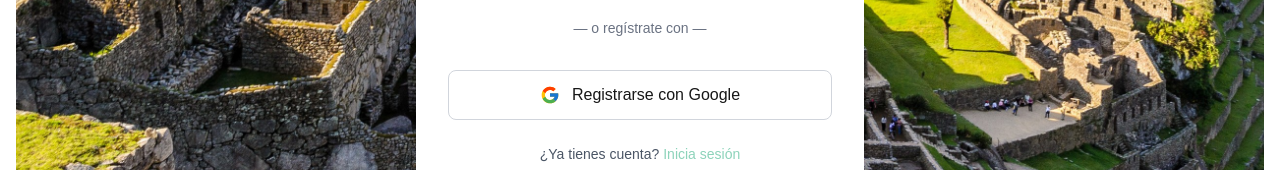
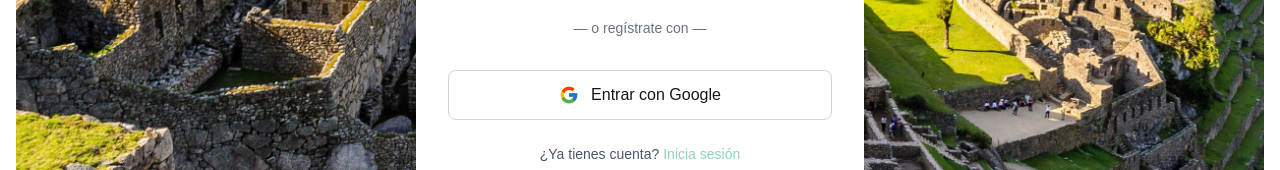
Before and after one commit to Janucas/frontTFG, a Next.js app: page /register in a window 1280 px wide. Shown: the part 946-1116 px from the top of the page. Built offline with nearby package versions, Linux system fonts and the light colour scheme.

Commit message:
login google

```diff
--- a/src/app/login/page.tsx
+++ b/src/app/login/page.tsx
@@ -3,6 +3,8 @@
 import { getAuth, signInWithPopup, GoogleAuthProvider } from "firebase/auth";
 import { app } from "@/lib/firebase"; // Asegúrate de que tienes esta configuración
 import { FcGoogle } from "react-icons/fc";
+
+
 
 export default function AuthButton() {
   const handleGoogleLogin = async () => {
--- a/src/app/register/page.tsx
+++ b/src/app/register/page.tsx
@@ -4,6 +4,8 @@ import React, { useState } from "react";
 import Link from "next/link";
 import Footer from "@/components/Footer";
 import AuthButton from "@/components/AuthButton";
+
+<AuthButton mode="register" />
 
 export default function RegisterPage() {
   const [username, setNombre] = useState("");
--- a/src/components/AuthButton.tsx
+++ b/src/components/AuthButton.tsx
@@ -1,10 +1,15 @@
+// src/components/AuthButton.tsx
 "use client";
 
 import { getAuth, signInWithPopup, GoogleAuthProvider } from "firebase/auth";
 import { app } from "@/lib/firebase";
 import { FcGoogle } from "react-icons/fc";
 
-export default function AuthButton() {
+type AuthButtonProps = {
+  mode?: "login" | "register";
+};
+
+export default function AuthButton({ mode = "login" }: AuthButtonProps) {
   const handleGoogleLogin = async () => {
     const provider = new GoogleAuthProvider();
     const auth = getAuth(app);
@@ -34,7 +39,7 @@ export default function AuthButton() {
 
       const data = await response.json();
       localStorage.setItem("token", data.token);
-      localStorage.setItem("username", user.displayName || "Usuario");
+      localStorage.setItem("username", user.displayName || user.email);
       window.dispatchEvent(new Event("storage"));
       window.location.href = "/";
     } catch (error) {
@@ -49,7 +54,7 @@ export default function AuthButton() {
       className="w-full flex items-center justify-center gap-3 p-3 mt-2 border border-gray-300 rounded-lg hover:bg-gray-100 transition"
     >
       <FcGoogle className="text-xl" />
-      Registrarse con Google
+      {mode === "register" ? "Registrarse con Google" : "Entrar con Google"}
     </button>
   );
 }
```
